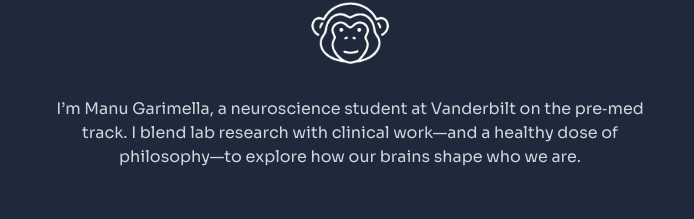
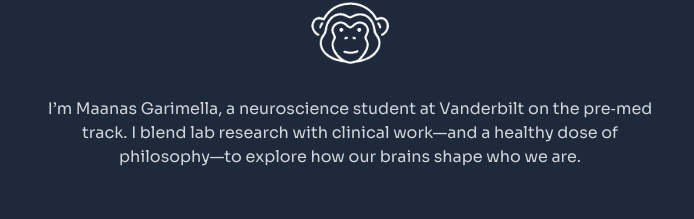
Before and after one commit to Manuga1/manugari-site, a Next.js app: page / in a window 1280 px wide. Shown: the part 679-898 px from the top of the page, without its empty margins (290-984 px from the left). Built offline with nearby package versions, Linux system fonts and the light colour scheme.

Commit message:
Update Old Blog Posts

```diff
--- a/src/app/page.jsx
+++ b/src/app/page.jsx
@@ -48,11 +48,11 @@ export default function Home() {
 <section className="py-12 max-w-2xl mx-auto px-4 text-center">
   <img
     src="/images/avatar.png"
-    alt="Manu Garimella"
+    alt="Maanas Garimella"
     className="w-24 h-24 rounded-full mx-auto mb-4"
   />
   <p className="text-gray-700 dark:text-gray-300">
-    I’m Manu Garimella, a neuroscience student at Vanderbilt on the pre‑med track. I blend lab research with clinical work—and a healthy dose of philosophy—to explore how our brains shape who we are.
+    I’m Maanas Garimella, a neuroscience student at Vanderbilt on the pre‑med track. I blend lab research with clinical work—and a healthy dose of philosophy—to explore how our brains shape who we are.
   </p>
 </section>
 
```
Also changed, not shown: src/data/blogPosts.js (+18 -2 lines).
